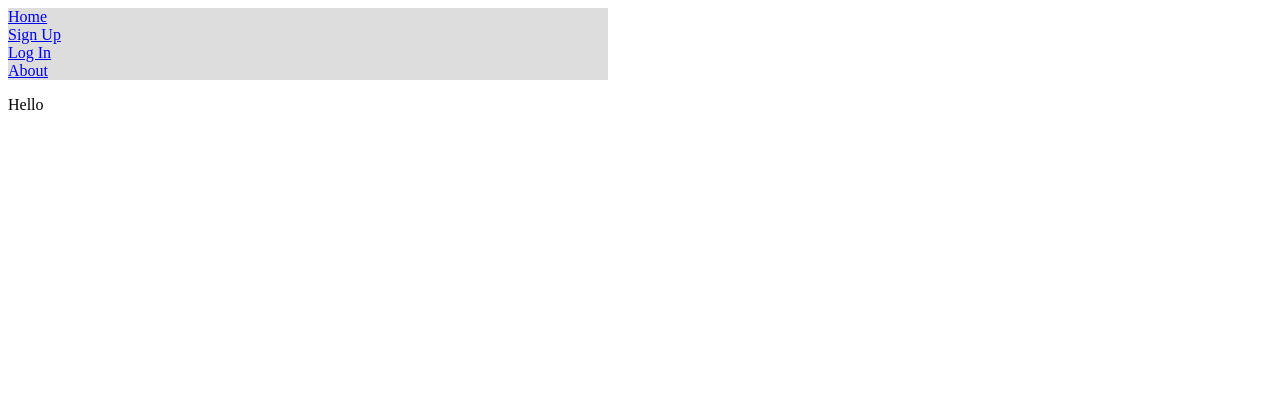
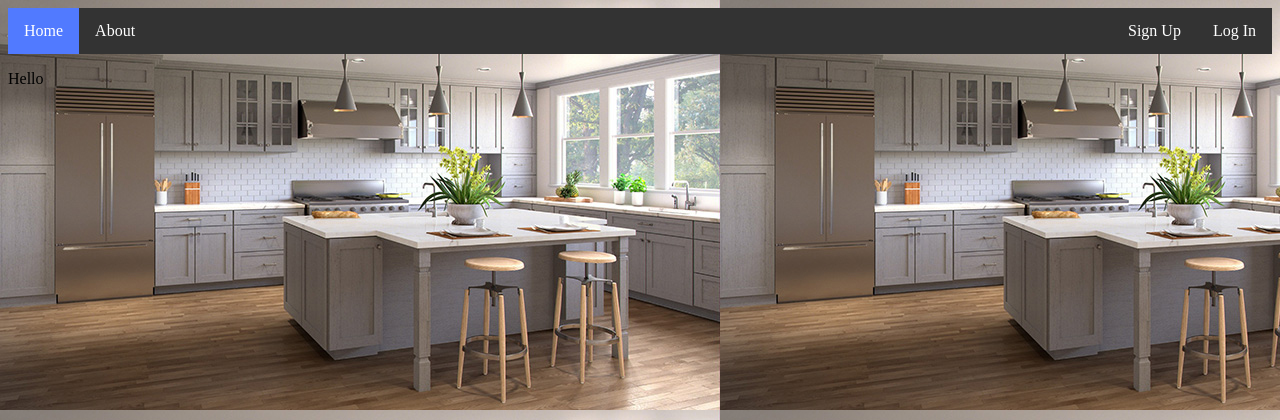
Before and after one commit to Sansveni/project_hims, a PHP site: page / in a window 1280 px wide. Shown: the top 420 px of the page. Run offline with PHP 8.4, Linux system fonts and the light colour scheme.

Commit message:
website update
added some images and changed index.html and main_style.css

```diff
--- a/website/CSS/main_style.css
+++ b/website/CSS/main_style.css
@@ -2,12 +2,28 @@ ul{
 	list-style-type: none;
 	margin: 0;
 	padding: 0;
-	width: 600px;
+	overflow:hidden;
+	background-color: #333;
 }
 
+li{
+	float: left;
+}
 li a {
 	display: block;
-	background-color: #dddddd;
+	color: white;
+	text-align: center;
+	padding: 14px 16px;
+	text-decoration: none;
+}
 
+li a.active{
+
+	background-color: #517Aff;
+}
+
+li a:hover:not(.active){
+	background-color:#111;
+	color: white;
 
 }
--- a/website/index.html
+++ b/website/index.html
@@ -7,14 +7,19 @@
 		<meta charset = "utf-8">
 		<title>Project HIMS</title>
    	<link rel="stylesheet" type="text/css" href="CSS\main_style.css"/>
-
+	<style>
+		body{
+			background-image:url("kitchen.jpg");
+		}
+	</style>
 	</head>
 	<body>
 		<ul>
-			<li><a href="index.html">Home</a></li>
-			<li><a href="sign_up.html">Sign Up</a></li>
-			<li><a href="log_in.html">Log In</a></li>
+			<li><a class="active" href="index.html">Home</a></li>
 			<li><a href="about.html">About</a></li>
+			<li style="float:right"><a href="log_in.html">Log In</a></li>
+			<li style="float:right"><a href="sign_up.html">Sign Up</a></li>
+
 		</ul>
 		<p>  Hello </p>
 	</body>
```
Also changed, not shown: website/images/Kitchen.jpg (added), website/images/desk.jpg (added), website/images/home.jpg (added), website/images/house.jpg (added), website/images/kitch.jpg (added), website/images/room.jpg (added).
